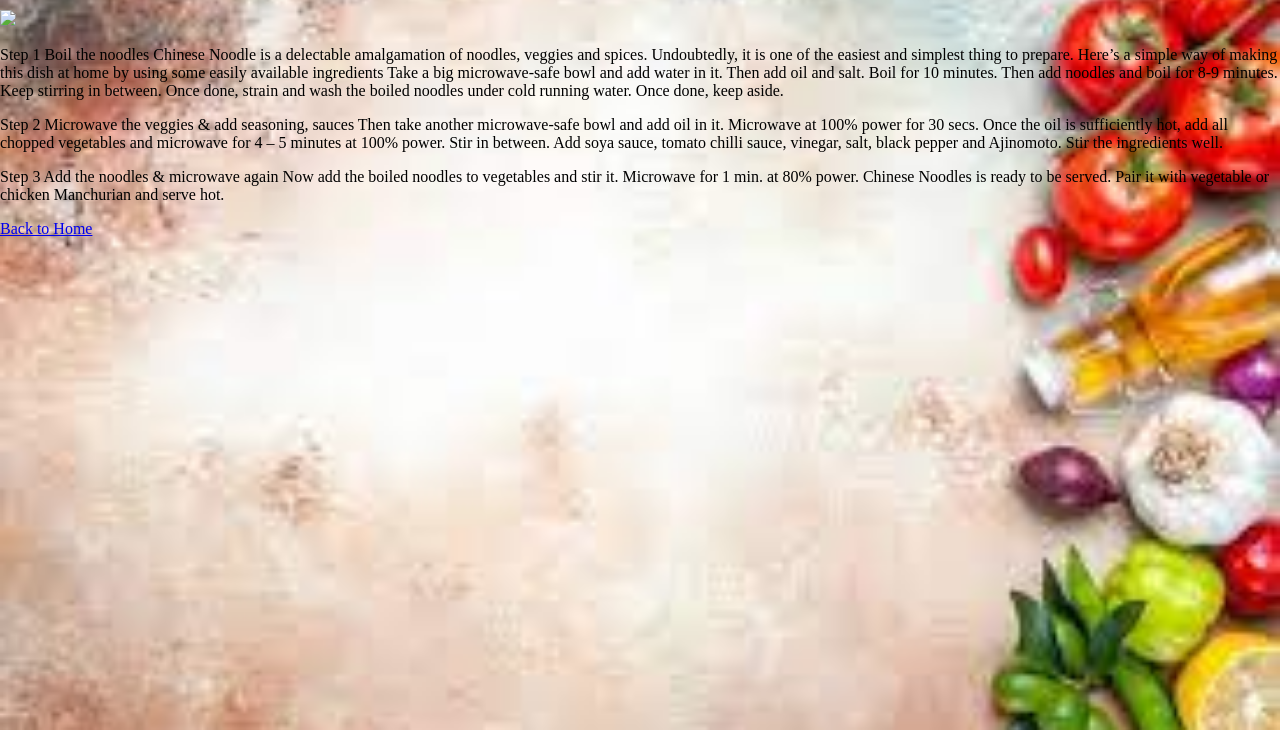
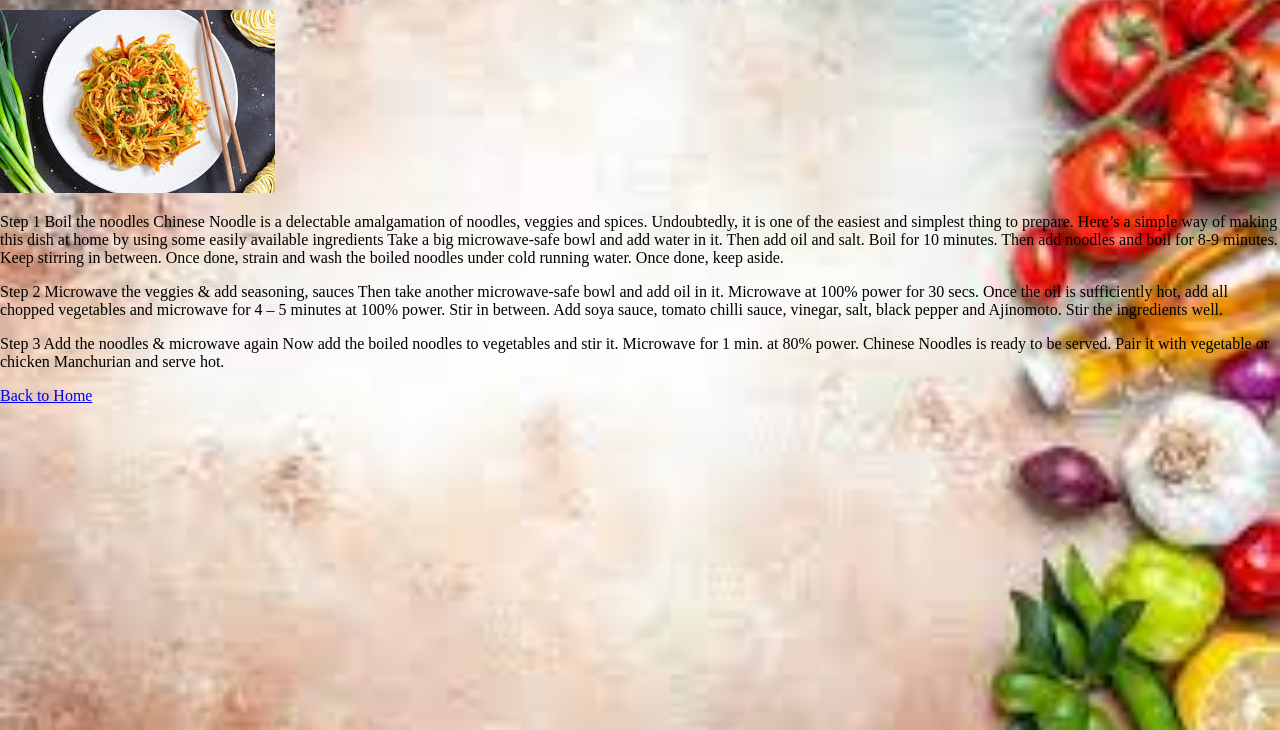
Before and after one commit to PREETHI2701/odin-recipes, a plain HTML site: page recipes3.html in a window 1280 px wide. Shown: the part 70-800 px from the top of the page. Drawn offline with Linux system fonts and the light colour scheme; files whose address does not match are found by name.

Commit message:
Update recipes3.html

```diff
--- a/recipes3.html
+++ b/recipes3.html
@@ -8,7 +8,7 @@
 </head>
 <body>
     <h1>Chinese Noodles</h1>
-    <img src="./images/recipes3.jpeg">
+    <img src="recipes3.jpeg">
     <p>Step 1 Boil the noodles
         Chinese Noodle is a delectable amalgamation of noodles, veggies and spices. Undoubtedly, it is one of the easiest and simplest thing to prepare. Here’s a simple way of making this dish at home by using some easily available ingredients Take a big microwave-safe bowl and add water in it. Then add oil and salt. Boil for 10 minutes. Then add noodles and boil for 8-9 minutes. Keep stirring in between. Once done, strain and wash the boiled noodles under cold running water. Once done, keep aside.
     </p>
```
